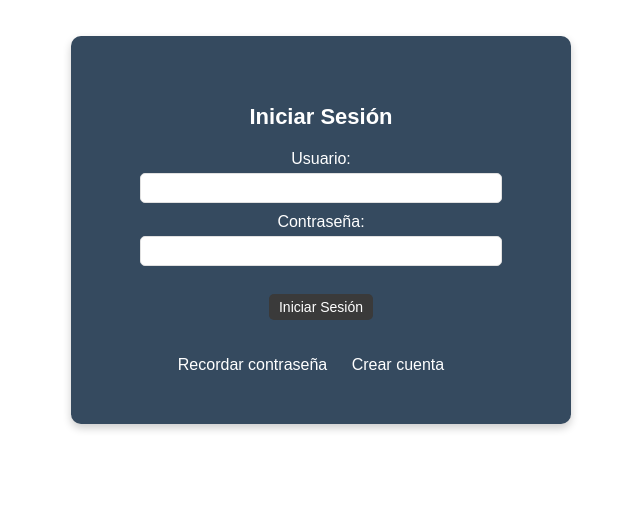
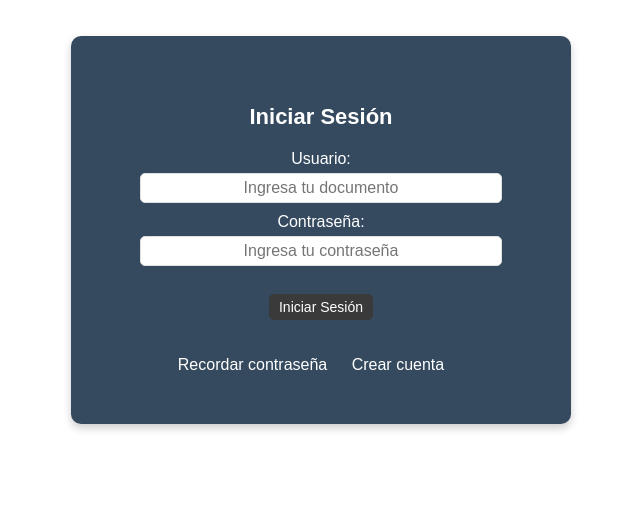
Before and after one commit to JonathanAristizabal/hotel, a PHP site: page /login.php in a window 1280 px wide. Shown: the part 94-600 px from the top of the page, without its empty margins (319-959 px from the left). Run offline with PHP 8.4, Linux system fonts and the light colour scheme.

Commit message:
se enrruto login , se agrego placeholder en login

```diff
--- a/crear_cuenta.php
+++ b/crear_cuenta.php
@@ -34,7 +34,7 @@ if ($_SERVER["REQUEST_METHOD"] == "POST") {
             if ($conn->query($sql) === true) {
                 echo '<script>
                         alert("Registro exitoso. Serás redirigido a la página de inicio de sesión.");
-                        window.location.href = "panel_gestor.php"; // Cambia "panel_gestor.php" por la URL a la que deseas redirigir.
+                        window.location.href = "login.php"; // Cambia "login.php" por la URL a la que deseas redirigir.
                      </script>';
             } else {
                 echo '<script>
--- a/css/login.css
+++ b/css/login.css
@@ -95,6 +95,7 @@ label {
 input[type="text"],
 input[type="password"],
 textarea {
+    text-align: center;
     width: 70%;
     padding: 5px;
     margin-bottom: 10px;
--- a/login.php
+++ b/login.php
@@ -56,11 +56,11 @@ if ($_SERVER["REQUEST_METHOD"] == "POST") {
         <form action="" method="post">
             <div class="form-group">
                 <label for="documento">Usuario:</label>
-                <input type="text" id="documento" name="documento" required>
+                <input type="text" id="documento" name="documento" required placeholder="Ingresa tu documento">
             </div>
             <div class="form-group">
                 <label for="contrasena">Contraseña:</label>
-                <input type="password" id="contrasena" name="contrasena" required>
+                <input type="password" id="contrasena" name="contrasena" required placeholder="Ingresa tu contraseña">
             </div>
             <br>
             <div class="form-group">
```
